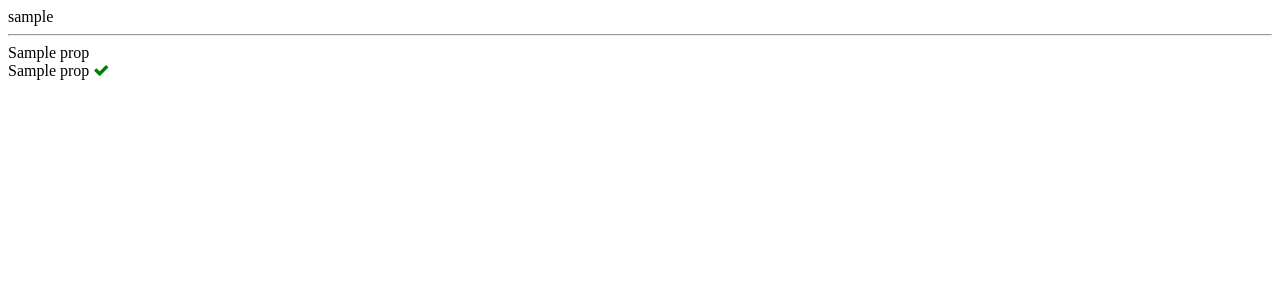
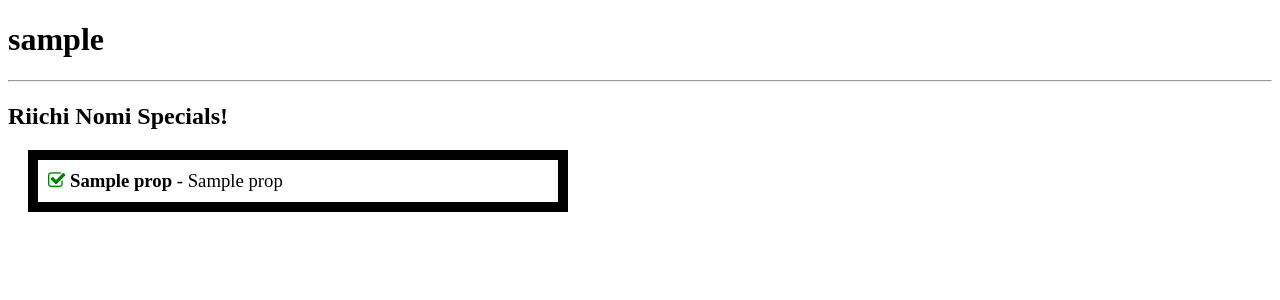
Before and after one commit to jbmokuz/Paitan, a Flask app: template app/templates/monopoly_simple.html in a window 1280 px wide. Shown: the top 300 px of the page. Run offline with Flask 3, Linux system fonts and the light colour scheme; the template is opened without the code that fills it: most values are stand-ins (such as "Sample title", 1, 10 or a date in 2020); parts of the project's set-up code (start-up, migrations or seed data) failed here and were passed over.

Commit message:
simple templet done!

```diff
--- a/app/templates/monopoly_simple.html
+++ b/app/templates/monopoly_simple.html
@@ -1,29 +1,48 @@
 <!doctype html>
 
 {% macro property(color, prop) -%}
-    <div class="name"> {{ prop[1] }}
+
+<div class="name">
     {% if  prop[0] == 1 %}
-    <i class="drawing fa fa-check" style="color:green"></i>
+    <i class="drawing fa fa-check-square-o" style="color:green"></i>
     {% else %}
+        <i class="drawing fa fa-square-o" style="color:black"></i>
     {% endif %}
+    <b> {{ prop[1] }}</b> -  {{ prop[2] }}
     </div>
 {%- endmacro %}
 
 <html>
-	<head>
+    <style>
+h3 {
+  background-color: white;
+  width: 500px;
+  border: 10px solid black;
+  padding: 10px;
+margin: 20px;
+font-weight: normal;
+}
+</style>
+
 		<meta http-equiv="Content-Type" content="text/html;charset=UTF-8">
 		<meta name="viewport" content="width=device-width, initial-scale=1.0">
 		<link rel="stylesheet" href="https://maxcdn.bootstrapcdn.com/font-awesome/4.7.0/css/font-awesome.min.css">
 	</head>
 	<body>
-	  {{userName}}
+	  <h1>{{userName}}<h1>
 	  <hr>
-	  {{prop}}
+	  <h2> Riichi Nomi Specials! </h2>
+	  <h3>
+	  {% set headers = {3:"Trains",6:"???",9:"IDK",12:"Fight for fu!",15:"Hicecream!",18:"3 is the way to be!",21:"Lunatic"} %}
 	  {% for prop in board %}
 	  {% if loop.index in [3,6,9,12,15,18,21] %}
+	  </h3>
 	  <hr>
+	  <h2>{{headers[loop.index]}}</h2>
+	  <h3>
 	  {% endif %}
 	  {{ property("light-blue",prop) }}
 	  {% endfor %}
+	  </h3>
 	</body>
 </html>
```
